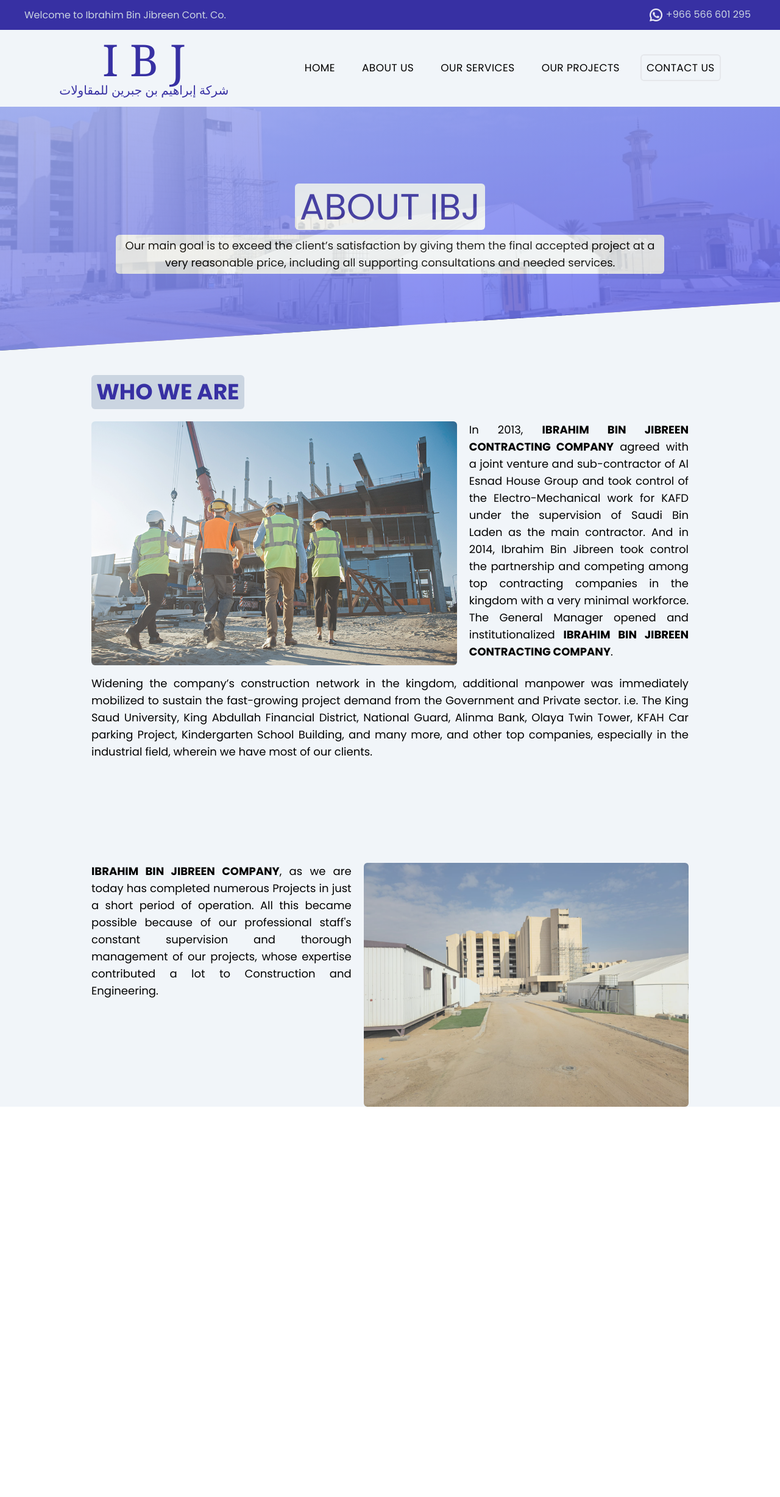
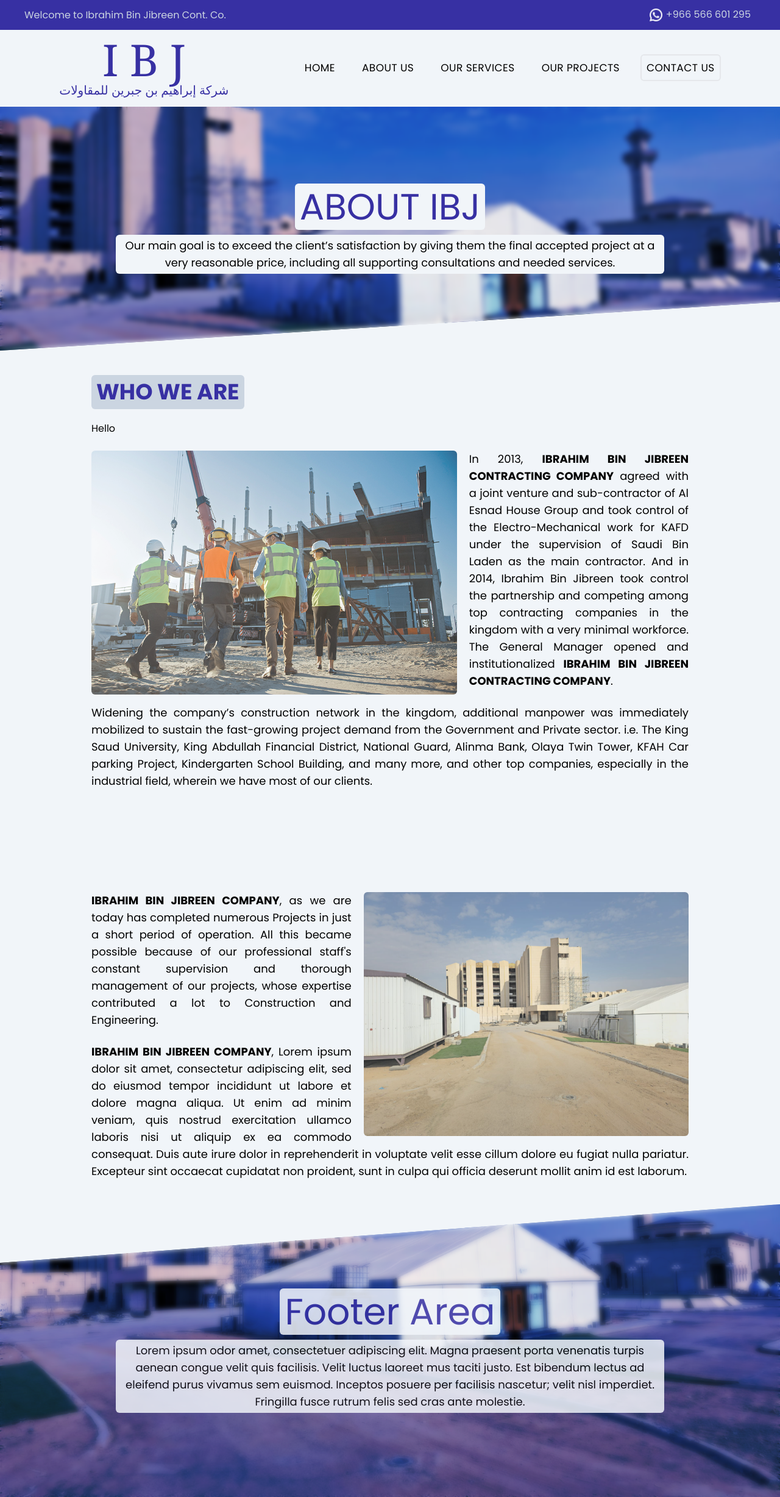
Before and after one commit to jeldrint/ibj-mep, a React (Vite) app: page /about-us in a window 1280 px wide. Shown: the whole page at 61% size. Before the commit the page ends 1815 px from the top, so only its background shows below. Built offline with nearby package versions, Linux system fonts and the light colour scheme.

Commit message:
About page layout almost done
* next is the animation

```diff
--- a/src/components/About.tsx
+++ b/src/components/About.tsx
@@ -6,8 +6,8 @@
   return(
    <div className="w-full h-full">
       {/* ABOUT Header  */}
-      <section className='relative h-[50vh] bg-cover bg-[center] w-full clip-center-1' style={{backgroundImage: `url(${pic2})`}}>
-         <div className='opacity-85 absolute p-9 h-full w-full flex flex-col gap-y-2 items-center justify-center bg-gradient-to-br from-indigo-300 to-indigo-500'>
+      <section className='relative h-[50vh] bg-cover bg-top lg:bg-[0%_20%] xl:bg-center w-full clip-center-1 bg-blue-800 bg-blend-hard-light' style={{backgroundImage: `url(${pic2})`}}>
+         <div className='absolute p-9 backdrop-blur-sm h-full w-full flex flex-col gap-y-2 items-center justify-center'>
             <span className='text-4xl sm:text-6xl text-indigo-800 bg-slate-100 p-2 rounded-md'>ABOUT IBJ</span>
             <span className='text-base lg:text-lg text-black text-center max-w-[900px] bg-slate-100 p-1 rounded-md'>Our main goal is to exceed the client’s satisfaction by giving them the final accepted project at a
             very reasonable price, including all supporting consultations and needed services.</span>
@@ -15,9 +15,12 @@
       </section>
 
       {/* ABOUT Body  */}
-      <section className='mt-10 px-[50px] md:px-[100px] lg:px-[150px] text-justify'>
+      <section className='mt-10 px-[50px] md:px-[100px] lg:px-[150px] text-justify overflow-hidden'>
          <header className='inline-block mb-5 p-2 bg-slate-300 text-indigo-800 duration-150 hover:animate-[ping_0.75s_ease-out_1_0s] text-4xl font-bold rounded-md'>
             WHO WE ARE
+         </header>
+         <header className='hover:animate-refine-slide'>
+            Hello
          </header>
          <br />
          <img className='float-left mr-5 h-[28vh] sm:h-[30vh] md:h-[40vh] lg:h-[50vh] rounded-md opacity-80' src={pic4} alt='about-us-pic-1' />
@@ -46,8 +49,29 @@
             constant supervision and thorough management of our projects, whose expertise contributed a lot
             to Construction and Engineering.
          </span>
+         <br /><br />
+         <span className='text-base lg:text-lg'>
+            <strong>IBRAHIM BIN JIBREEN COMPANY</strong>, Lorem ipsum dolor sit amet, consectetur adipiscing elit, sed do eiusmod tempor
+            incididunt ut labore et dolore magna aliqua. Ut enim ad minim veniam, quis nostrud exercitation ullamco laboris nisi ut aliquip
+            ex ea commodo consequat. Duis aute irure dolor in reprehenderit in voluptate velit esse cillum dolore eu fugiat nulla pariatur.
+            Excepteur sint occaecat cupidatat non proident, sunt in culpa qui officia deserunt mollit anim id est laborum.
+         </span>
       </section>
+
+      {/* ABOUT Footer  */}
+      <section className='mt-10 relative h-[60vh] bg-cover bg-bottom lg:bg-[0%_85%] w-full clip-bottom-1 bg-blue-800 bg-blend-hard-light' style={{backgroundImage: `url(${pic2})`}}>
+         <div className='opacity-85 absolute p-9 h-full w-full flex flex-col gap-y-2 items-center justify-center backdrop-blur-sm'>
+            <span className='text-4xl sm:text-6xl text-indigo-800 bg-slate-100 p-2 rounded-md'>Footer Area</span>
+            <span className='text-base lg:text-lg text-black text-center max-w-[900px] bg-slate-100 p-1 rounded-md'>Lorem ipsum odor amet,
+               consectetuer adipiscing elit. Magna praesent porta venenatis turpis aenean congue velit quis facilisis. Velit luctus laoreet mus
+               taciti justo. Est bibendum lectus ad eleifend purus vivamus sem euismod. Inceptos posuere per facilisis nascetur;
+               velit nisl imperdiet. Fringilla fusce rutrum felis sed cras ante molestie.</span>
+         </div>
+      </section>
+
    </div>
+
+
   )
 }
 
--- a/src/index.css
+++ b/src/index.css
@@ -8,4 +8,7 @@
    .clip-center-1 {
       clip-path: polygon(0 0, 100% 0, 100% 80%, 0 100%);
    }
+   .clip-bottom-1 {
+      clip-path: polygon(0 20%, 100% 0, 100% 100%, 0 100%);
    }
+}
--- a/tailwind.config.js
+++ b/tailwind.config.js
@@ -15,8 +15,33 @@
         montserrat: 'Montserrat',
         poppins: 'Poppins',
         lato: 'Lato',
+      },
+      keyframes: {
+         refine: {
+            "0%": {
+             left: "0%",
+            },
+            "20%": {
+             left: "-50%",
+            },
+            "40%": {
+             left: "0%",
+            },
+            "60%": {
+             left: "50%",
+            },
+            "80%": {
+             left: "0%",
+            },
+            "100%": {
+             left: "0%",
+            }
+         },
+         animation: {
+            "refine-slide": "refine 2s infinite"
+         }
       }
-    },
+   },
   },
   plugins: [],
 }
```
